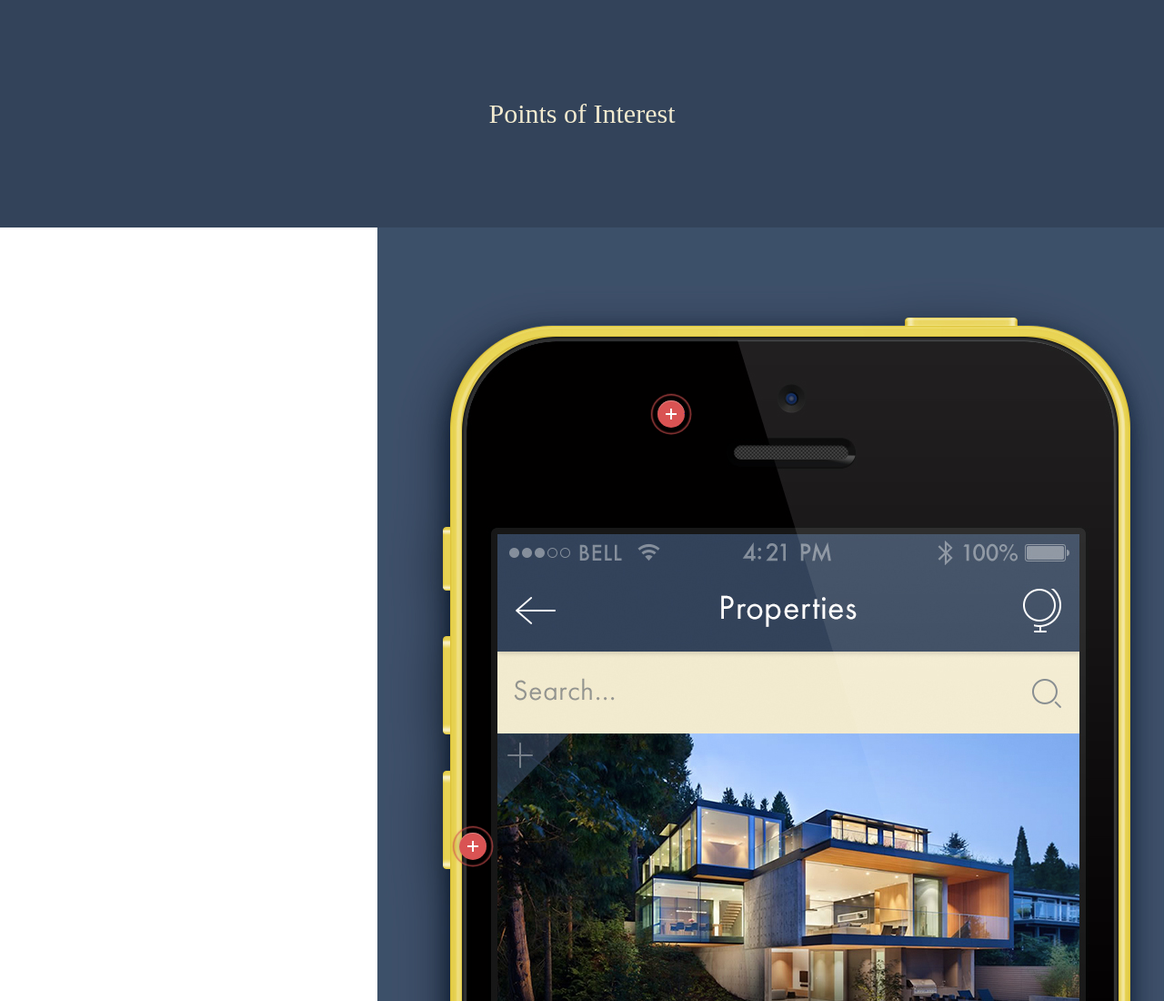
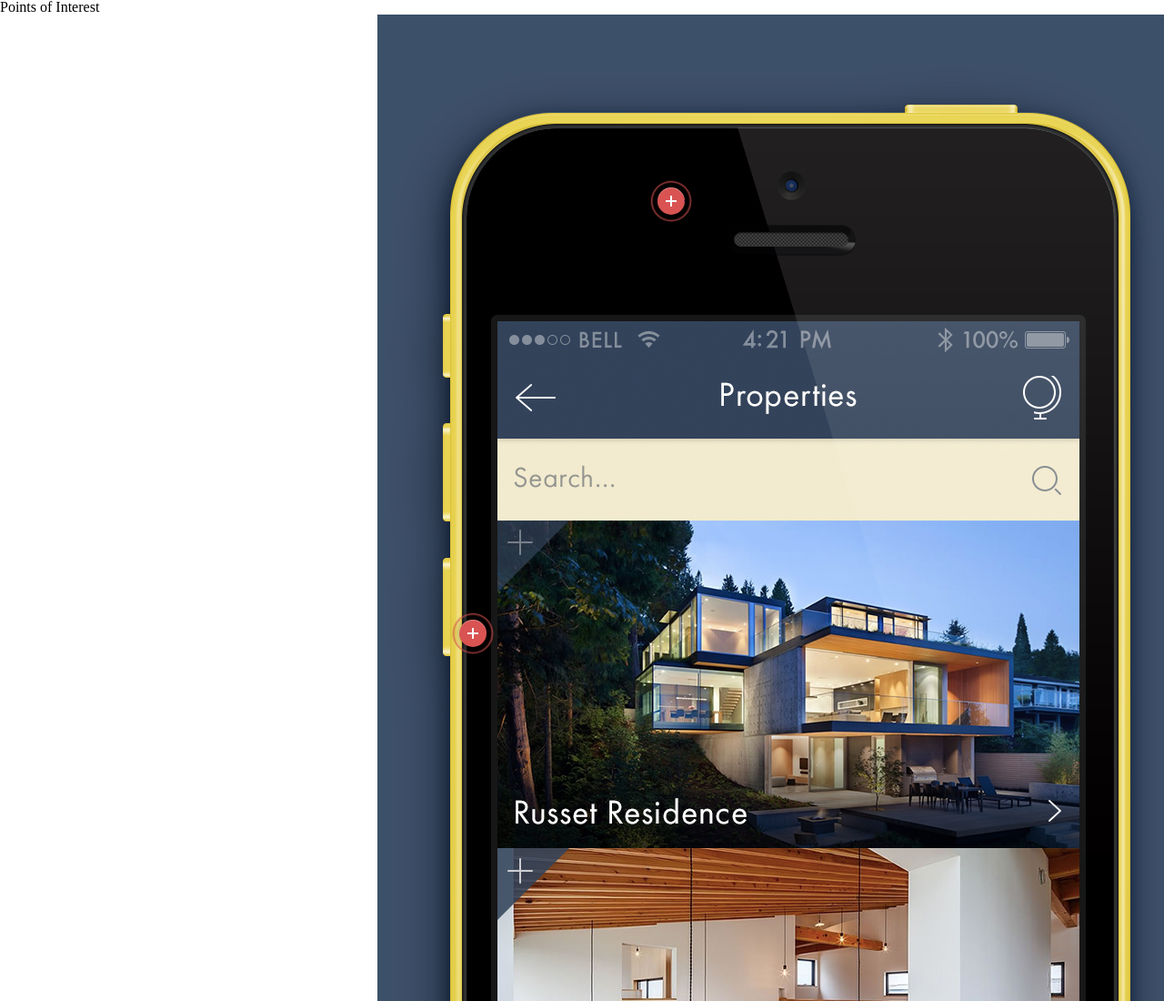
Before and after one commit to tenhaus/morningside, a website: page points-of-interest/index.html in a window 1280 px wide. Shown: the top 1100 px of the page at 91% size. Drawn offline with Linux system fonts and the light colour scheme.

Commit message:
Removed some style

```diff
--- a/points-of-interest/css/style.css
+++ b/points-of-interest/css/style.css
@@ -24,18 +24,6 @@
 Main components
 
 -------------------------------- */
-header {
-  height: 250px;
-  line-height: 250px;
-  background-color: #33435a;
-}
-header h1 {
-  font-size: 30px;
-  font-size: 1.875rem;
-  text-align: center;
-  color: #f2eacf;
-  font-weight: 300;
-}
 
 .cd-product {
   text-align: center;
```
